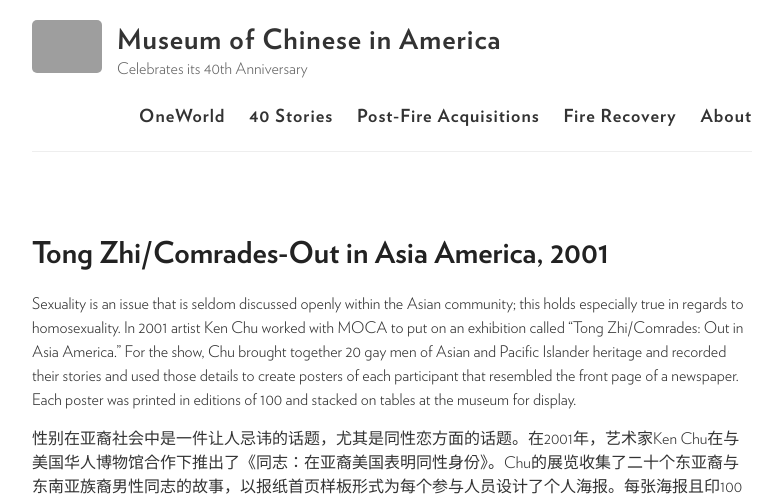
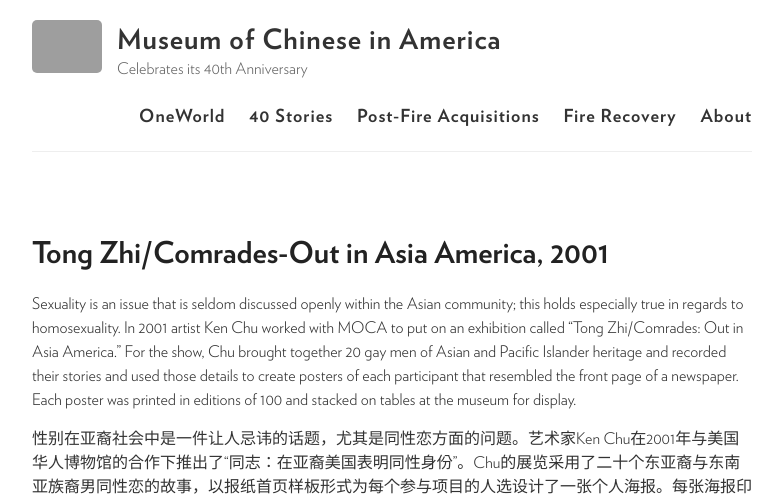
Before and after one commit to moca40/moca40.github.io, a Jekyll site: the page built from _stories/2001-01-01-tong-zhi.md, in a window 1280 px wide. Shown: the top 500 px of the page, without its empty margins (248-1030 px from the left). Built offline with Jekyll 4.4.1, drawn with Linux system fonts in a browser that asks for light colours; some of the changed text lies outside the part shown; grey boxes are pictures that could not be loaded.

Commit message:
Update 2001-01-01-tong-zhi.md

```diff
--- a/_stories/2001-01-01-tong-zhi.md
+++ b/_stories/2001-01-01-tong-zhi.md
@@ -8,6 +8,6 @@
 
 Sexuality is an issue that is seldom discussed openly within the Asian community; this holds especially true in regards to homosexuality.  In 2001 artist Ken Chu worked with MOCA to put on an exhibition called “Tong Zhi/Comrades: Out in Asia America.”  For the show, Chu brought together 20 gay men of Asian and Pacific Islander heritage and recorded their stories and used those details to create posters of each participant that resembled the front page of a newspaper.  Each poster was printed in editions of 100 and stacked on tables at the museum for display.
 
-性别在亚裔社会中是一件让人忌讳的话题，尤其是同性恋方面的话题。在2001年，艺术家Ken Chu在与美国华人博物馆合作下推出了《同志：在亚裔美国表明同性身份》。Chu的展览收集了二十个东亚裔与东南亚族裔男性同志的故事，以报纸首页样板形式为每个参与人员设计了个人海报。每张海报且印100张，堆叠在博物馆桌上展出。
+性别在亚裔社会中是一件让人忌讳的话题，尤其是同性恋方面的问题。艺术家Ken Chu在2001年与美国华人博物馆的合作下推出了“同志：在亚裔美国表明同性身份”。Chu的展览采用了二十个东亚裔与东南亚族裔男同性恋的故事，以报纸首页样板形式为每个参与项目的人选设计了一张个人海报。每张海报印出100张，堆叠在博物馆桌上展出。
 
 {% include slideshow.html %}
```
